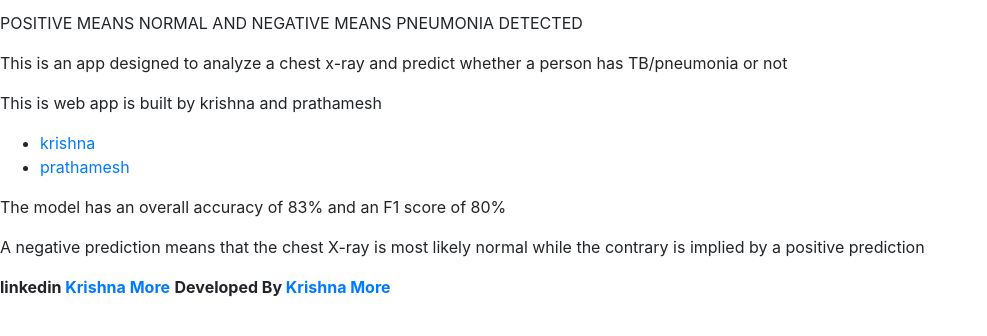
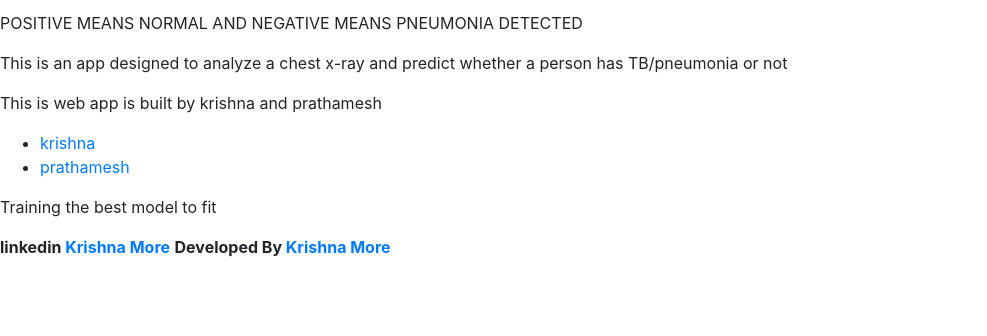
Before and after one commit to sb033/Pneumonia-Detection-Web-App, a Flask app: page / in a window 1280 px wide. Shown: the part 297-633 px from the top of the page, without its empty margins (0-987 px from the left). Run offline with Flask 2, Linux system fonts and the light colour scheme; some libraries are stand-ins or nearby versions.

Commit message:
Update base.html

```diff
--- a/templates/base.html
+++ b/templates/base.html
@@ -34,8 +34,8 @@
         <li><a href="https://lhncbc.nlm.nih.gov/publication/pub9931">krishna</a></li>
         <li><a href="https://lhncbc.nlm.nih.gov/publication/pub9931">prathamesh</a></li>
     </ul>
-    <p>The model has an overall accuracy of 83% and an F1 score of 80%</p>
-    <p>A negative prediction means that the chest X-ray is most likely normal while the contrary is implied by a positive prediction</p>
+
+    <p>Training the best model to fit</p>
     <b>linkedin <a href="https://www.linkedin.com/in/krishna-more-a886ba1a9/">Krishna More</a></b>
     <b>Developed By <a href="https://github.com/krishnaaxo">Krishna More</a></b>
     </div>
```
